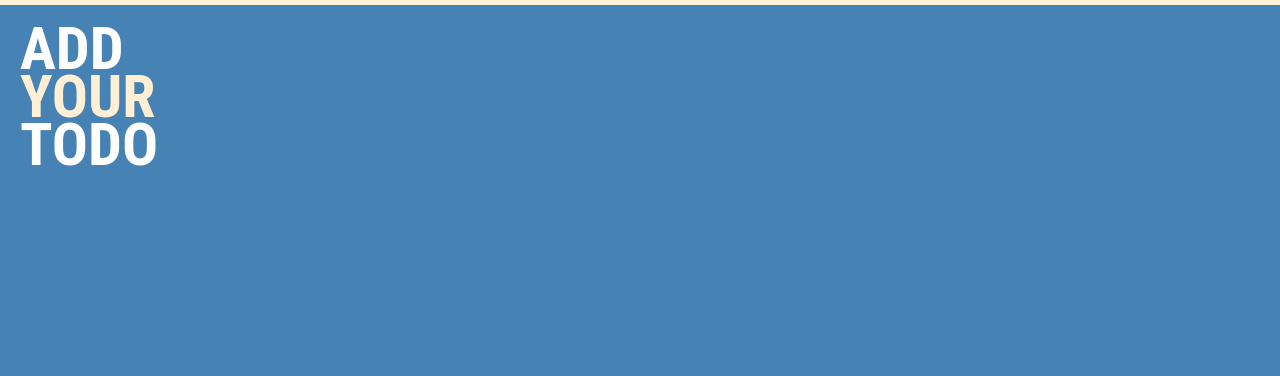
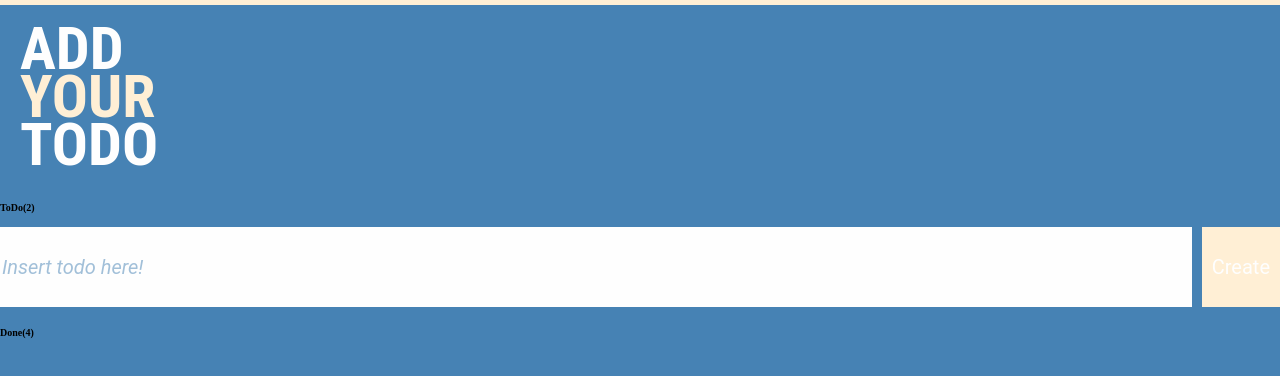
Before and after one commit to imked/angular-todo-list, an Angular app in the folder ToDoList/: page / in a window 1280 px wide. Shown: the top 376 px of the page. Built offline with nearby package versions, Linux system fonts and the light colour scheme.

Commit message:
Style todo form

```diff
--- a/ToDoList/src/app/_template/template-todo-form/template-todo-form.component.html
+++ b/ToDoList/src/app/_template/template-todo-form/template-todo-form.component.html
@@ -1,3 +1,8 @@
-<p>
-  template-todo-form works!
-</p>
+<div class="todo-form">
+  <div class="todo-content">
+    <input type="text" placeholder="Insert todo here!" />
+  </div>
+  <div class="create">
+    <span>Create</span>
+  </div>
+</div>
--- a/ToDoList/src/app/_template/template-todo-form/template-todo-form.component.sass
+++ b/ToDoList/src/app/_template/template-todo-form/template-todo-form.component.sass
@@ -0,0 +1,46 @@
+@import '../../../sass/var'
+
+.todo-form
+  width: 100%
+  background-color: $white
+  margin: 0 0 $cube*2 0
+  display: flex
+  flex-flow: row
+  justify-content: space-between
+  align-items: stretch
+  height: $cube*8
+  .todo-content
+    width: 100%
+    display: flex
+    flex-flow: row
+    justify-content: flex-start
+    align-items: stretch
+    input
+      font-family: $font2
+      font-size: $cube*2
+      color: $second
+      background-color: $white
+      width: 100%
+      border: none
+      word-break: break-word
+    input::placeholder
+      opacity: 0.5
+      font-style: italic
+      color: $second
+    input:focus
+      outline: none
+  .create
+    color: $white
+    font-family: $font2
+    font-size: $cube*2
+    padding: $cube*1
+    cursor: pointer
+    border-left: solid $cube*1 $second
+    background-color: $prime
+    span
+      height: 100%
+      width: 100%
+      display: flex
+      flex-flow: row
+      justify-content: center
+      align-items: center
--- a/ToDoList/src/app/app.component.html
+++ b/ToDoList/src/app/app.component.html
@@ -1 +1,8 @@
 <app-template-header></app-template-header>
+<div class="list-view">
+  <h4>ToDo<span>(2)</span></h4>
+  <div class="todo-elements"></div>
+  <app-template-todo-form></app-template-todo-form>
+  <h4>Done<span>(4)</span></h4>
+  <div class="todo-elements"></div>
+</div>
--- a/ToDoList/src/app/page-list/page-list.component.sass
+++ b/ToDoList/src/app/page-list/page-list.component.sass
@@ -0,0 +1,23 @@
+@import '../../sass/_var.sass'
+
+.list-view
+  width: 100%
+  padding: $cube*2
+  h4
+    font-family: $font1
+    color: $white
+    font-size: $cube*3
+    margin: 0 0 $cube*2 0
+    padding: 0
+    font-weight: regular
+    transition: all 250ms
+    cursor: pointer
+    span
+      font-size: $cube*1.5
+  h4:hover
+    color: $prime
+  .todo-elements
+    width: 100%
+    margin: 0
+    display: flex
+    flex-flow: column
```
